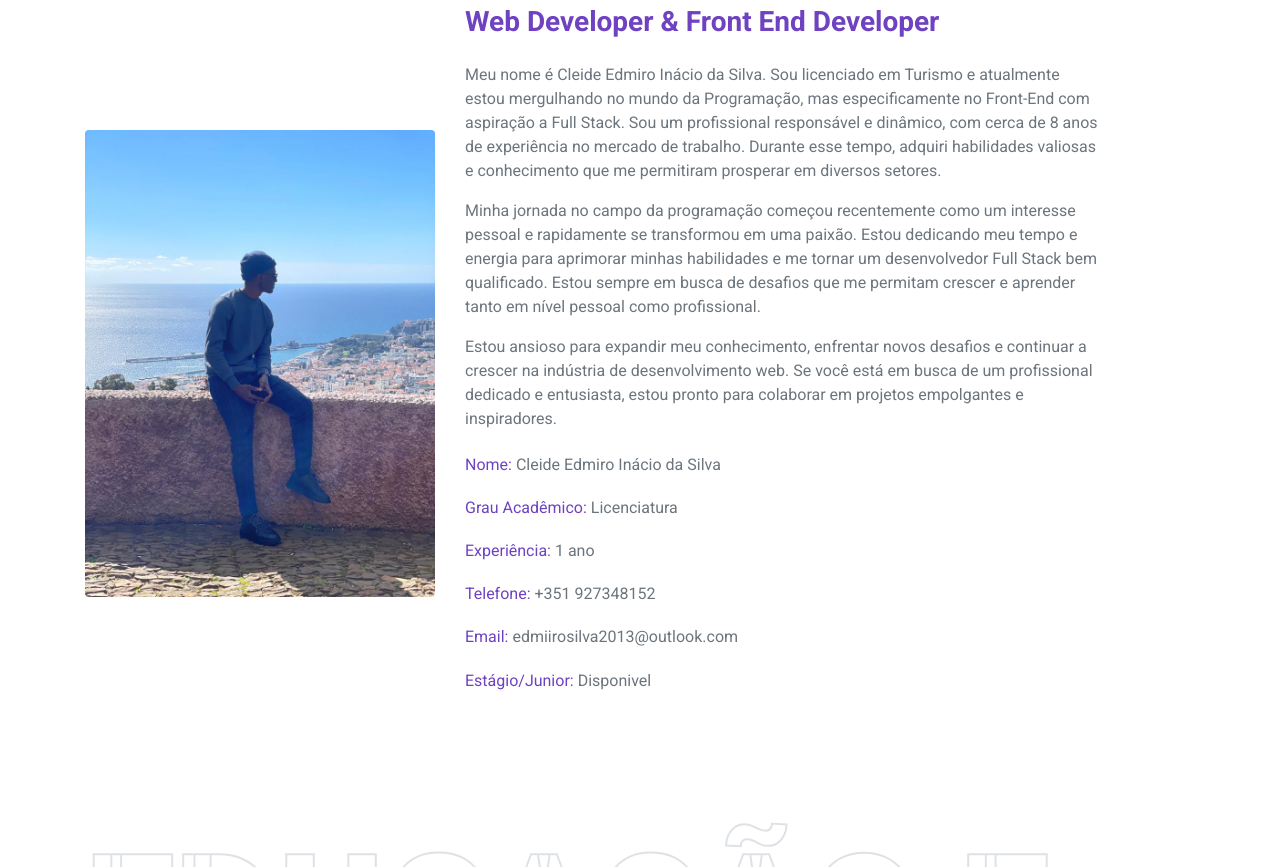
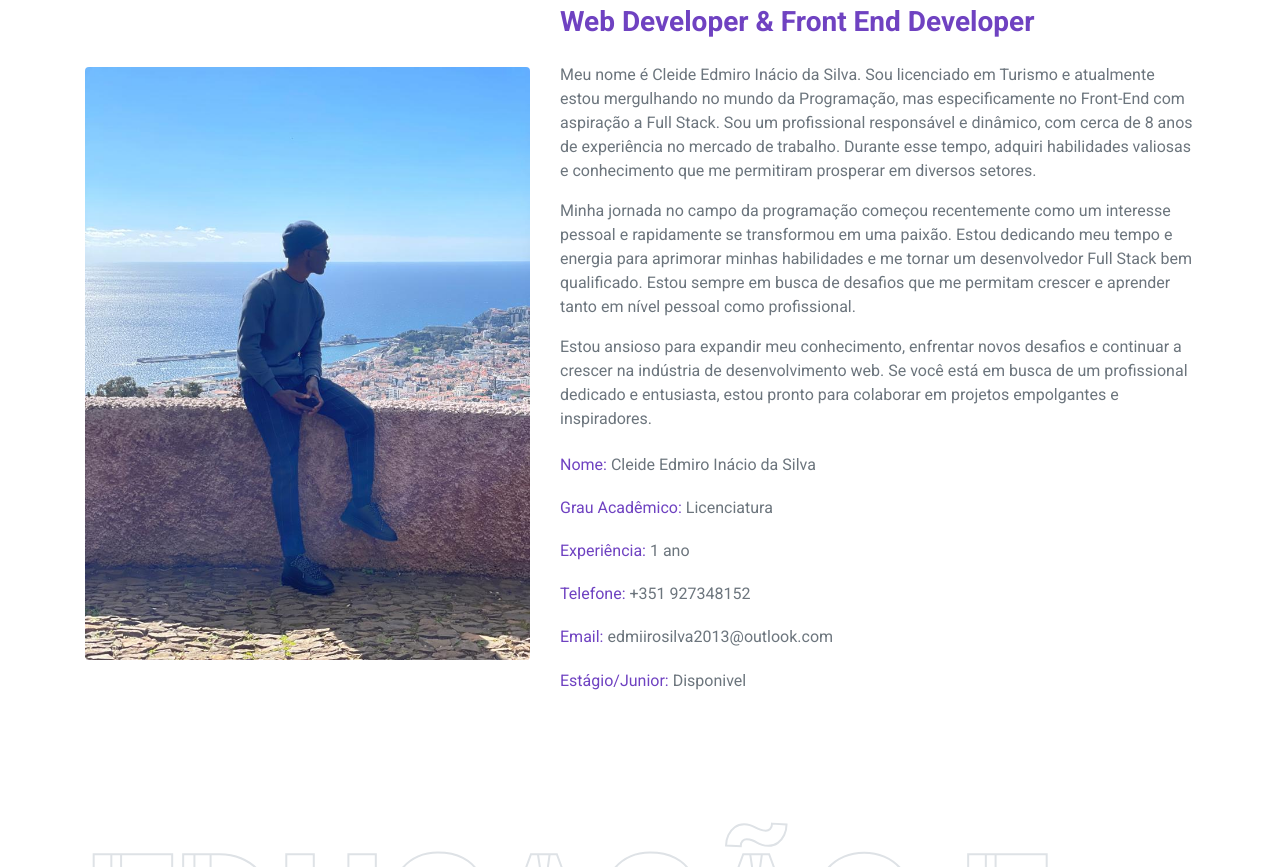
Before and after one commit to EdmiroSilva/edmirosilva.github.io, a plain HTML site: page index.html in a window 1280 px wide. Shown: the part 1091-1958 px from the top of the page. Drawn offline with nearby package versions, Linux system fonts and the light colour scheme.

Commit message:
Update and rename index.html to index.html

```diff
--- a/index.html
+++ b/index.html
@@ -81,7 +81,7 @@
                 <h1 class="position-absolute text-uppercase text-primary">Sobre mim</h1>
             </div>
             <div class="row align-items-center">
-                <div class="col-lg-4 pb-4 pb-lg-0">
+                <div class="col-lg-5 pb-4 pb-lg-0">
                     <img class="img-fluid rounded w-100" src="img/Funchal.jpeg" alt="Myself">
                 </div>
                 <div class="col-lg-7">
```
